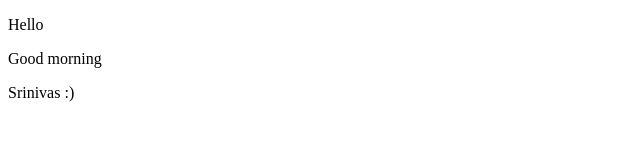
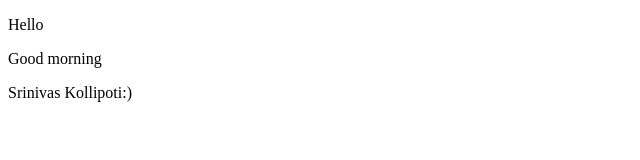
Before and after one commit to Srinivas2295/hello-world, a plain HTML site: page index.html in a window 1280 px wide. Shown: the full height of the page, 0-640 px from the left. Drawn offline with Linux system fonts and the light colour scheme.

Commit message:
Update index.html

```diff
--- a/index.html
+++ b/index.html
@@ -11,7 +11,7 @@
 
 <p>Good morning</p>
 
-<p>Srinivas  :) </p>
+<p>Srinivas  Kollipoti:) </p>
 
 
 </body>
```
